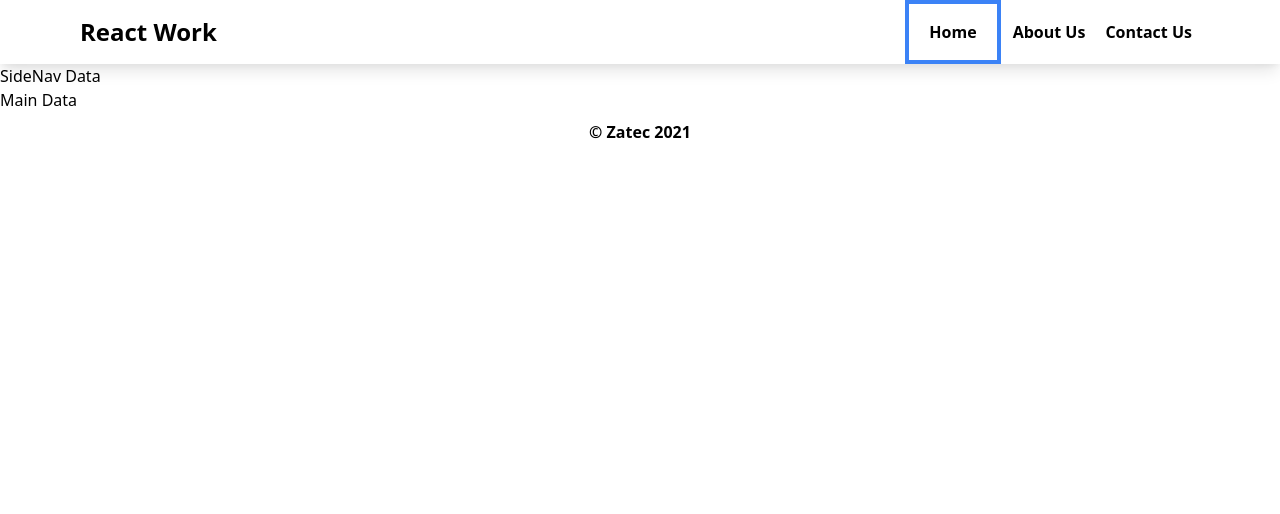
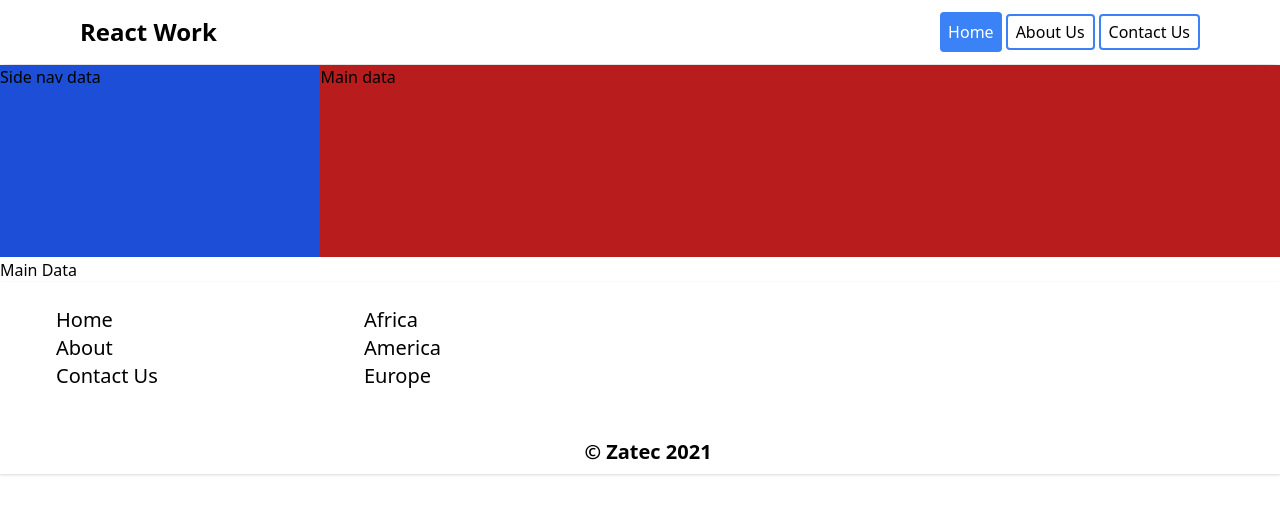
Before and after one commit to PrinceNiyonshuti/Zatec-ReactJS-Project-1, a React (Create React App) app: page / in a window 1280 px wide. Shown: the top 514 px of the page. Built offline with nearby package versions, Linux system fonts and the light colour scheme.

Commit message:
footer done

```diff
--- a/src/compoments/Footer.js
+++ b/src/compoments/Footer.js
@@ -2,11 +2,51 @@ import React from "react";
 
 function Footer() {
   return (
-    <div className="bg-white">
-      <div className="px-12">
-        <div className="flex justify-center py-2">
-          <div className="flex font-bold ">&copy; Zatec 2021</div>
+    <div className="bg-white shadow">
+      <div className="flex flex-wrap p-6 bg-white">
+        <div className="flex flex-wra mb-4 w-full">
+          <div className="w-full sm:w-1/2 md:w-1/2 lg:w-1/4 px-8 ">
+            <ul>
+              <li>
+                <a className="text-xl py-4" href="#home">
+                  Home
+                </a>
+              </li>
+              <li>
+                <a className="text-xl py-4" href="#about">
+                  About
+                </a>
+              </li>
+              <li>
+                <a className="text-xl py-4" href="#contact">
+                  Contact Us
+                </a>
+              </li>
+            </ul>
+          </div>
+          <div className="w-full sm:w-1/2 md:w-1/2 lg:w-1/4 px-8 ">
+            <ul>
+              <li>
+                <a className="text-xl py-4" href="#africa">
+                  Africa
+                </a>
+              </li>
+              <li>
+                <a className="text-xl py-4" href="#america">
+                  America
+                </a>
+              </li>
+              <li>
+                <a className="text-xl py-4" href="#europe">
+                  Europe
+                </a>
+              </li>
+            </ul>
+          </div>
         </div>
+      </div>
+      <div className="p-2 pl-6 text-center">
+        <h2 className="font-bold text-xl">© Zatec 2021</h2>
       </div>
     </div>
   );
--- a/src/compoments/NavBar.js
+++ b/src/compoments/NavBar.js
@@ -13,20 +13,20 @@ function NavBar() {
             </div>
             <div className="hidden md:flex items-center space-x-1">
               <a
-                href=""
-                className="py-4 px-5 border-4 border-blue-500 font-semibold "
+                href="#home"
+                class="py-2 px-2 font-medium text-white rounded bg-blue-500 hover:bg-blue-700 hover:text-white "
               >
                 Home
               </a>
               <a
-                href=""
-                className="py-4 px-2 font-semibold hover:text-blue-500 transition duration-300"
+                href="#home"
+                class="py-1 px-2 font-medium border-2 border-blue-500 rounded bg-white hover:bg-blue-700 hover:text-white "
               >
                 About Us
               </a>
               <a
-                href=""
-                className="py-4 px-2 font-semibold hover:text-blue-500 transition duration-300"
+                href="#home"
+                class="py-1 px-2 font-medium border-2 border-blue-500 rounded bg-white hover:bg-blue-700 hover:text-white "
               >
                 Contact Us
               </a>
--- a/src/compoments/SideNav.js
+++ b/src/compoments/SideNav.js
@@ -2,8 +2,14 @@ import React from "react";
 
 function SideNav() {
   return (
-    <div>
-      <h2> SideNav Data</h2>
+    <div className="flex flex-wrap -mx-1 overflow-hidden sm:-mx-1 md:-mx-1 lg:-mx-px xl:-mx-px">
+      <div className="h-48 bg-blue-700 my-1 px-2 w-full overflow-hidden sm:my-1 sm:px-1 md:my-1 md:px-1 md:w-1/4 lg:my-px lg:px-px lg:w-1/4 xl:my-px xl:px-px xl:w-1/4">
+        Side nav data
+      </div>
+
+      <div className="h-48 bg-red-700 my-1 px-1 w-full overflow-hidden sm:my-1 sm:px-1 md:my-1 md:px-1 md:w-3/4 lg:my-px lg:px-px lg:w-3/4 xl:my-px xl:px-px xl:w-3/4">
+        Main data
+      </div>
     </div>
   );
 }
```
